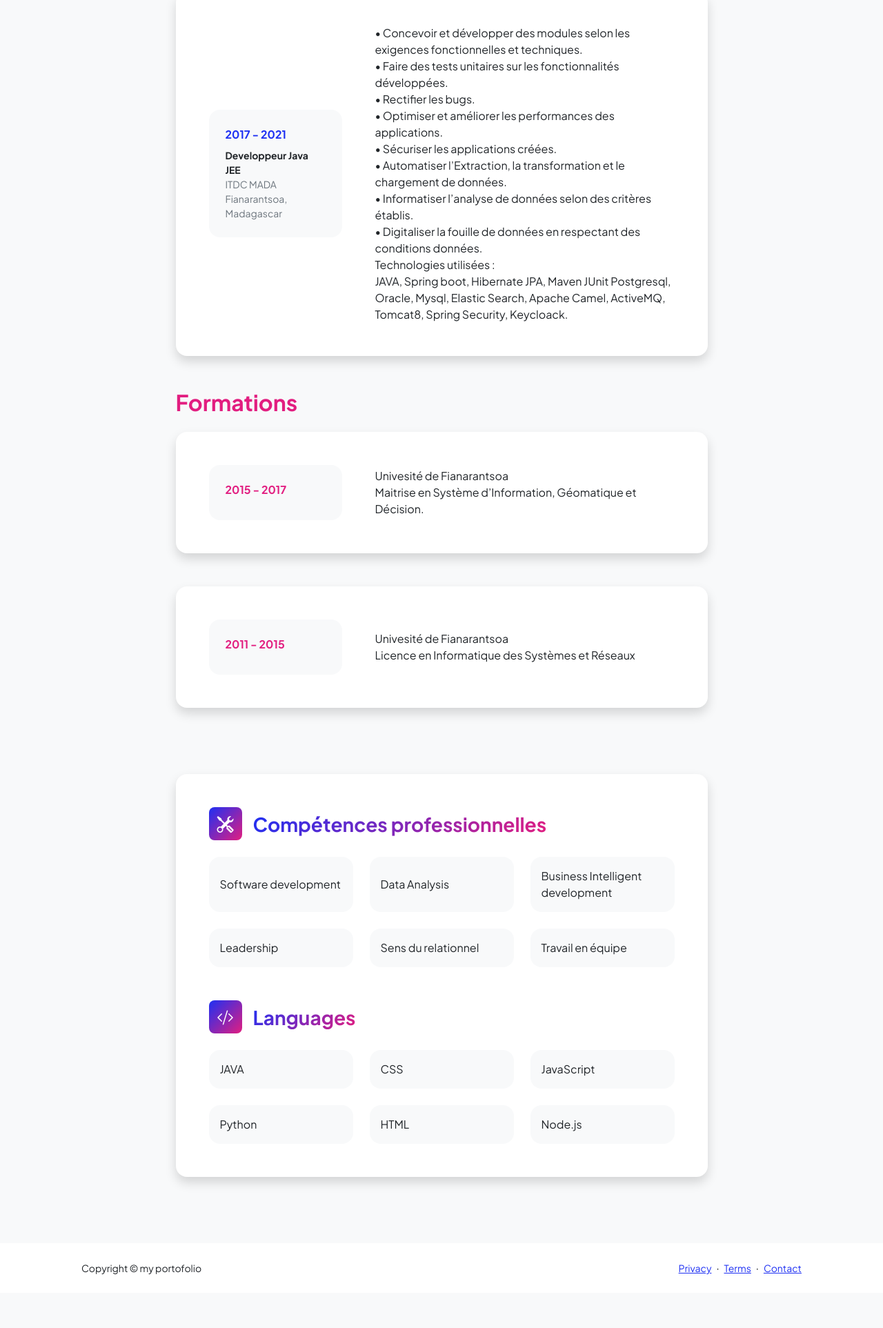
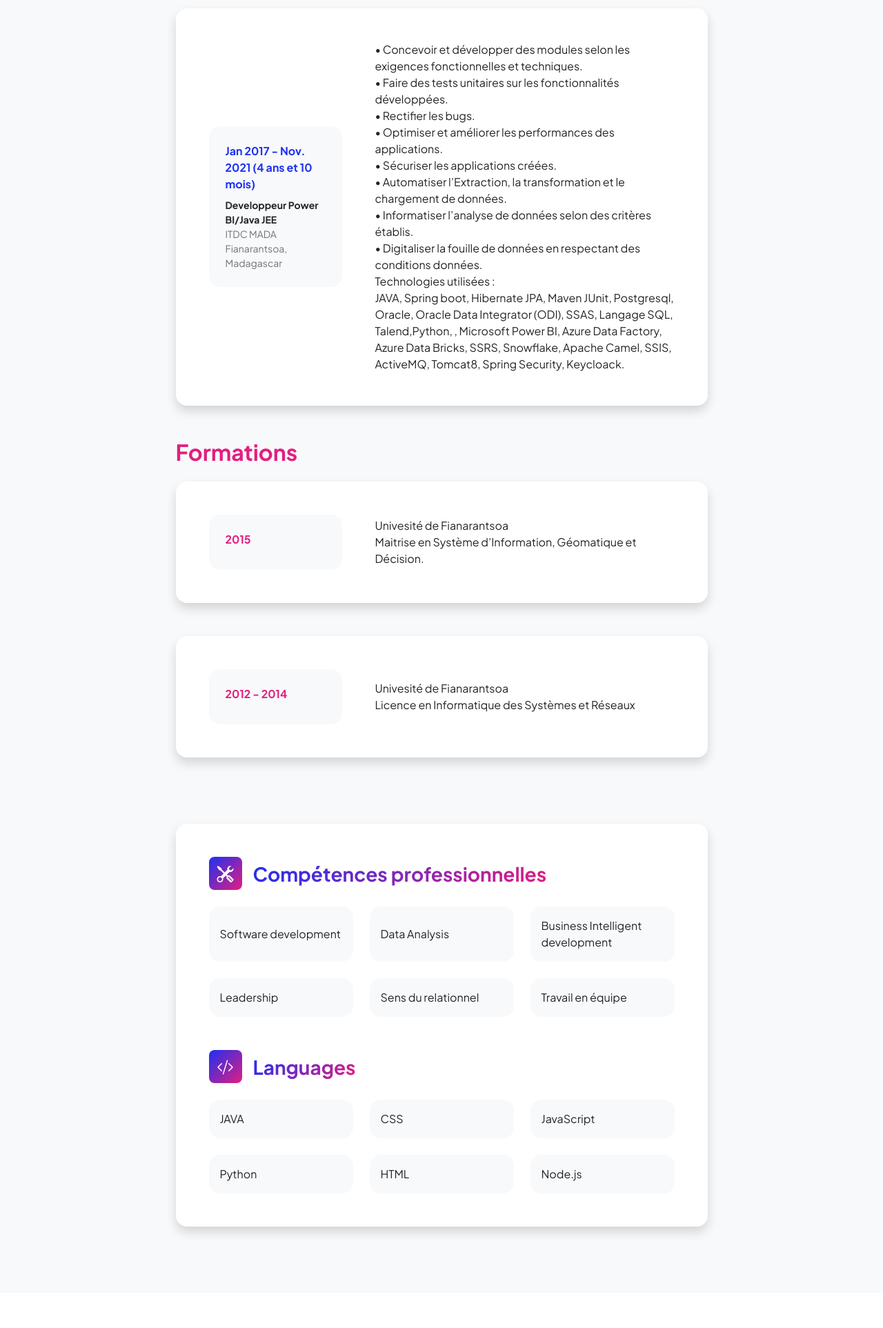
Before and after one commit to HenintsoaFaraniazy/portofolio, a plain HTML site: page resume.html in a window 1280 px wide. Shown: the part 804-2729 px from the top of the page at 69% size. Before the commit the page ends 2678 px from the top, so only its background shows below. Drawn offline with nearby package versions, Linux system fonts and the light colour scheme.

Commit message:
Update resume.html

```diff
--- a/resume.html
+++ b/resume.html
@@ -58,8 +58,8 @@
                                     <div class="row align-items-center gx-5">
                                         <div class="col text-center text-lg-start mb-4 mb-lg-0">
                                             <div class="bg-light p-4 rounded-4">
-                                                <div class="text-primary fw-bolder mb-2">2021 - Present</div>
-                                                <div class="small fw-bolder">Developpeur Java JEE </div>
+                                                <div class="text-primary fw-bolder mb-2">Dec 2021 - Present(1 an et 10 mois)</div>
+                                                <div class="small fw-bolder">Developpeur Power BI/Java JEE </div>
                                                 <div class="small text-muted">CLINIQUE RAPHA</div>
                                                 <div class="small text-muted">Fianarantsoa, Madagascar</div>
                                             </div>
@@ -74,7 +74,7 @@
                                             <br>•	Créer un tableau de bord avec Django pour visualiser les données OLAP.
 
                                             <br>Technologies utilisées :
-                                            <br>JAVA, UML, Spring, Spring Boot, Spring Security, API REST, JUnit, Angular, HTML 5, Bootstrap, Android, Django, Leaflet., Keycloack.
+                                            <br>JAVA, UML, Spring, Spring Boot, Spring Security, Oracle, ODI, SSAS, SSIS, SSRS, Snowflake, API REST, JUnit, Angular, HTML 5, Bootstrap, Android,Python, Power BI, DAX, SQL, Leaflet., Keycloack.
                                             </div></div>
                                     </div>
                                 </div>
@@ -85,8 +85,8 @@
                                     <div class="row align-items-center gx-5">
                                         <div class="col text-center text-lg-start mb-4 mb-lg-0">
                                             <div class="bg-light p-4 rounded-4">
-                                                <div class="text-primary fw-bolder mb-2">2017 - 2021</div>
-                                                <div class="small fw-bolder">Developpeur Java JEE</div>
+                                                <div class="text-primary fw-bolder mb-2">Jan 2017 - Nov. 2021 (4 ans et 10 mois)</div>
+                                                <div class="small fw-bolder">Developpeur Power BI/Java JEE</div>
                                                 <div class="small text-muted">ITDC MADA</div>
                                                 <div class="small text-muted">Fianarantsoa, Madagascar</div>
                                             </div>
@@ -100,7 +100,7 @@
                                             <br>•	Informatiser l’analyse de données selon des critères établis.
                                             <br>•	Digitaliser la fouille de données en respectant des conditions données.
                                             <br> Technologies utilisées :
-                                            <br>JAVA, Spring boot, Hibernate JPA, Maven JUnit Postgresql, Oracle, Mysql, Elastic Search, Apache Camel, ActiveMQ, Tomcat8, Spring Security, Keycloack.
+                                            <br>JAVA, Spring boot, Hibernate JPA, Maven JUnit, Postgresql, Oracle, Oracle Data Integrator (ODI), SSAS, Langage SQL, Talend,Python, , Microsoft Power BI, Azure Data Factory, Azure Data Bricks, SSRS, Snowflake, Apache Camel, SSIS, ActiveMQ, Tomcat8, Spring Security, Keycloack.
                                             </div></div>
                                     </div>
                                 </div>
@@ -115,7 +115,7 @@
                                     <div class="row align-items-center gx-5">
                                         <div class="col text-center text-lg-start mb-4 mb-lg-0">
                                             <div class="bg-light p-4 rounded-4">
-                                                <div class="text-secondary fw-bolder mb-2">2015 - 2017</div>
+                                                <div class="text-secondary fw-bolder mb-2">2015</div>
 
                                             </div>
                                         </div>
@@ -132,7 +132,7 @@
                                     <div class="row align-items-center gx-5">
                                         <div class="col text-center text-lg-start mb-4 mb-lg-0">
                                             <div class="bg-light p-4 rounded-4">
-                                                <div class="text-secondary fw-bolder mb-2">2011 - 2015</div>
+                                                <div class="text-secondary fw-bolder mb-2">2012 - 2014</div>
                                             </div>
                                         </div>
                                         <div class="col-lg-8">
@@ -195,13 +195,13 @@
         <footer class="bg-white py-4 mt-auto">
             <div class="container px-5">
                 <div class="row align-items-center justify-content-between flex-column flex-sm-row">
-                    <div class="col-auto"><div class="small m-0">Copyright &copy; my portofolio</div></div>
+                    <div class="col-auto"><div class="small m-0"></div></div>
                     <div class="col-auto">
-                        <a class="small" href="#!">Privacy</a>
-                        <span class="mx-1">&middot;</span>
-                        <a class="small" href="#!">Terms</a>
-                        <span class="mx-1">&middot;</span>
-                        <a class="small" href="#!">Contact</a>
+                        <a class="small" href="#!"></a>
+                        <span class="mx-1"></span>
+                        <a class="small" href="#!"></a>
+                        <span class="mx-1"></span>
+                        <a class="small" href="#!"></a>
                     </div>
                 </div>
             </div>
```
